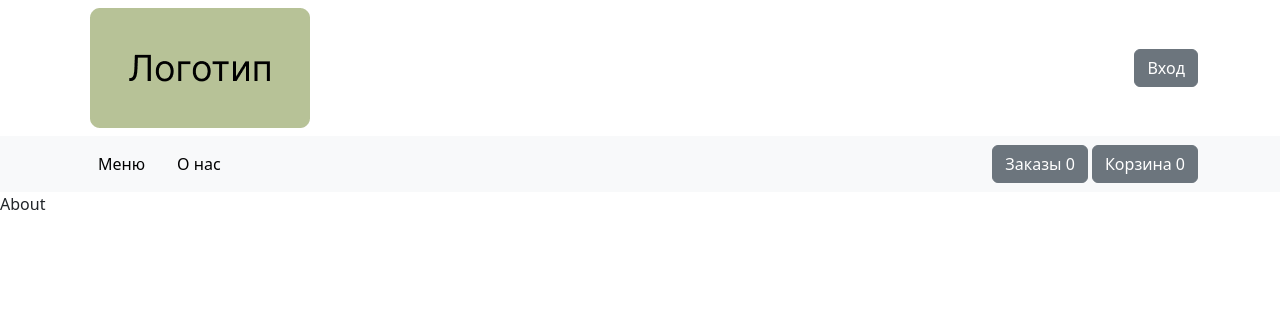
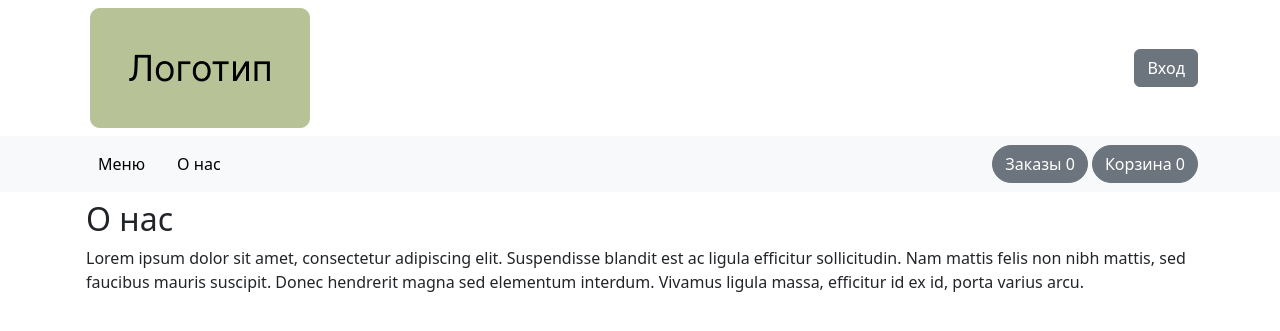
Before and after one commit to egorvania1/bakery-diploma, a Django app: page /about in a window 1280 px wide. Shown: the top 331 px of the page. Run offline with Django 5.2, Linux system fonts and the light colour scheme.

```diff
--- /dev/null
+++ b/bakerysite/static/assets/css/styles.css
@@ -0,0 +1,5 @@
+:root,
+[data-bs-theme=light] {
+    --bs-secondary-bg: #B7C297;
+    --bs-tertiary-bg: #B7C297;
+}
--- a/bakerysite/website/templates/about.html
+++ b/bakerysite/website/templates/about.html
@@ -1,6 +1,8 @@
 {% extends "base.html" %}
-{% block title %} About {% endblock %}
-
+{% block title %} About {% endblock title%}
 {% block content %}
-About
-{% endblock %}
+    <div class="container ps-3 p-2">
+        <h2>О нас</h2>
+        Lorem ipsum dolor sit amet, consectetur adipiscing elit. Suspendisse  blandit est ac ligula efficitur sollicitudin. Nam mattis felis non nibh  mattis, sed faucibus mauris suscipit. Donec hendrerit magna sed  elementum interdum. Vivamus ligula massa, efficitur id ex id, porta  varius arcu.
+    </div>
+{% endblock content %}
--- a/bakerysite/website/templates/base.html
+++ b/bakerysite/website/templates/base.html
@@ -1,3 +1,5 @@
+{% load static %}
+
 <!DOCTYPE html>
 <html lang="ru">
 <head>
@@ -6,6 +8,7 @@
     <meta name="keywords" content="Bakery, Diploma">
     <title>{% block title %} Bakery {% endblock title %}</title>
     <link href="https://cdn.jsdelivr.net/npm/bootstrap@5.3.8/dist/css/bootstrap.min.css" rel="stylesheet" integrity="sha384-sRIl4kxILFvY47J16cr9ZwB07vP4J8+LH7qKQnuqkuIAvNWLzeN8tE5YBujZqJLB" crossorigin="anonymous">
+    <link rel="stylesheet" href="{% static "assets/css/styles.css" %}" />
 </head>
 <body>
     {% include "header.html" %}
--- a/bakerysite/website/templates/header.html
+++ b/bakerysite/website/templates/header.html
@@ -14,7 +14,7 @@
       {% if user.is_authenticated %}
         <form method="post" action="{% url 'logout' %}">
           {% csrf_token %}
-          <button class="btn btn-secondary" type="submit">Выход</button>
+          <button class="btn btn-secondary rounded-5" type="submit">Выход</button>
         </form>
       {% else %}
         <a class="btn btn-secondary" href="{% url 'login' %}">Вход</a>
@@ -33,8 +33,8 @@
       </li>
     </ul>
     <div>
-      <a class="btn btn-secondary" href="{% url 'orders' %}">Заказы 0</a>
-      <a class="btn btn-secondary"href="{% url 'cart' %}">Корзина 0</a>
+      <a class="btn btn-secondary rounded-5" href="{% url 'orders' %}">Заказы 0</a>
+      <a class="btn btn-secondary rounded-5" href="{% url 'cart' %}">Корзина 0</a>
     </div>
   </div>
 </nav>
```
Also changed, not shown: bakerysite/website/templates/menu.html (+9 -7 lines), bakerysite/static/uploads/images.jpg (renamed from bakerysite/uploads/images.jpg), bakerysite/storage/models.py.
